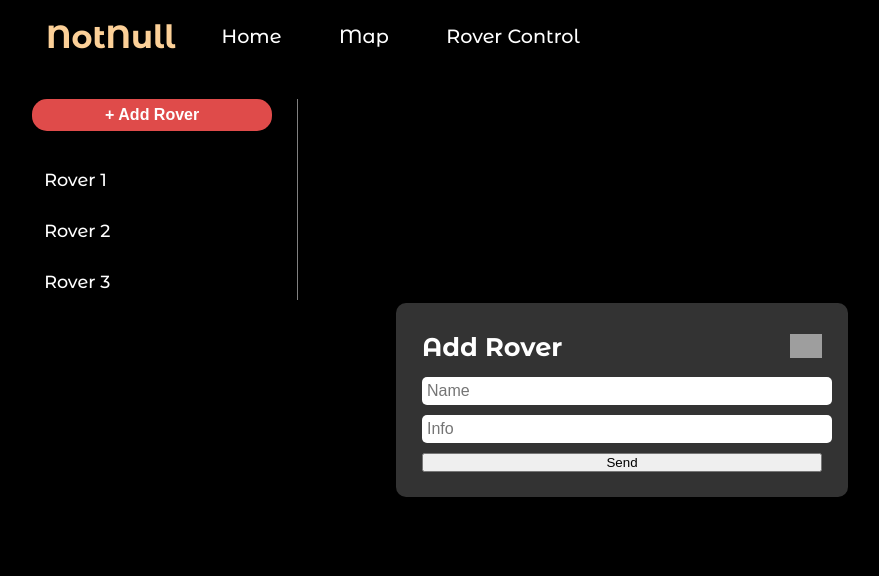
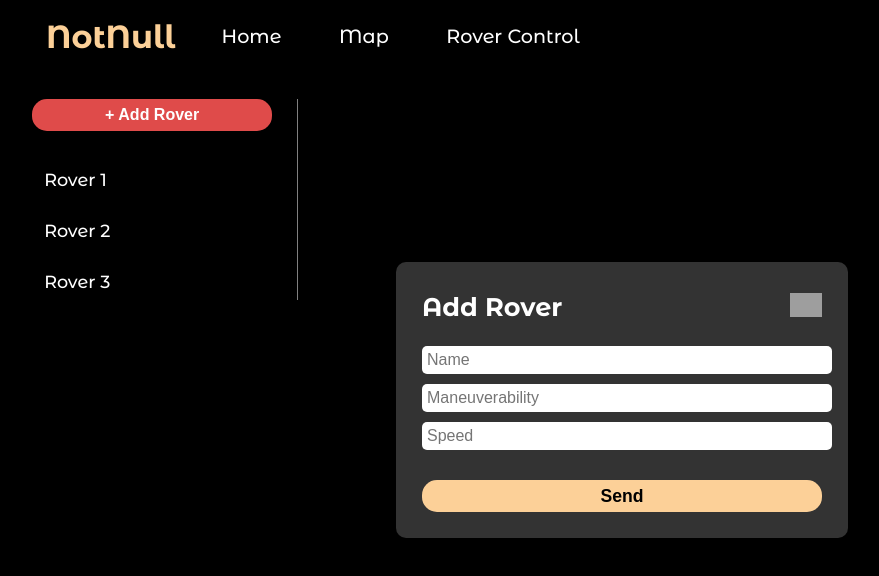
Before and after one commit to Tifftal/MarsRoverControlCenter, a React (Vite) app in the folder MarsRover/: page /control in a window 1280 px wide. Both pictures are taken after a click on the button "+ Add Rover". Shown: the top 576 px of the page, without its empty margins (18-897 px from the left). Built offline with nearby package versions, Linux system fonts and the light colour scheme; grey boxes are pictures that could not be loaded.

Commit message:
addRover

```diff
--- a/MarsRover/src/shared/ModalWindow/modal.css
+++ b/MarsRover/src/shared/ModalWindow/modal.css
@@ -48,6 +48,7 @@
 }
 
 .modal-button {
+  cursor: pointer;
   margin-left: 40px;
   background: none;
   border: none;
@@ -56,4 +57,9 @@
 .modal-button img {
   width: 2rem;
   height: auto;
+  transition: .3s;
 }
+
+.modal-button img:hover {
+  transform: scale(1.1);
+}
--- a/MarsRover/src/widgets/SideBar/SideBar.css
+++ b/MarsRover/src/widgets/SideBar/SideBar.css
@@ -44,6 +44,7 @@
 
 
 .side-bar form {
+    margin-top: 5%;
     width: 25rem;
     display: flex;
     flex-direction: column;
@@ -57,3 +58,20 @@
     font-size: 100%;
     width: 100%;
 }
+
+.submit {
+    margin-top: 5%;
+    cursor: pointer;
+    border: none;
+    background-color: rgb(252, 208, 152);
+    height: 2rem;
+    border-radius: 15px;
+    transition: .3s;
+    color: black;
+    font-size: 110%;
+    font-weight: 800;
+}
+
+.submit:hover {
+    background-color: rgb(247, 193, 123);
+}
--- a/MarsRover/src/widgets/SideBar/SideBar.jsx
+++ b/MarsRover/src/widgets/SideBar/SideBar.jsx
@@ -39,8 +39,10 @@ const SideBar = ({ rover, setRover }) => {
                 >
                     <form>
                         <input type="text" placeholder="Name" />
-                        <input type="text" placeholder="Info" />
-                        <button type="submit">Send</button>
+                        <input type="text" placeholder="Maneuverability" />
+                        <input type="text" placeholder="Speed" />
+                        {/* <input type="text" placeholder="Fuel" /> */}
+                        <button className="submit" type="submit">Send</button>
                     </form>
                 </Modal>
             )}
```
